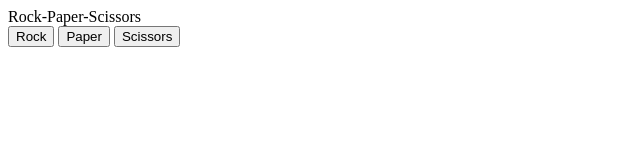
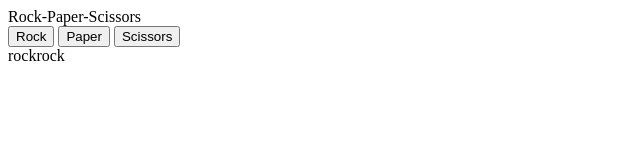
Before and after one commit to Turtlewimp/odin-rock-paper-scissors, a plain HTML site: page index.html in a window 1280 px wide. Both pictures are taken after a click on the button "Rock". Shown: the full height of the page, 0-640 px from the left. Drawn offline with Linux system fonts and the light colour scheme.

Commit message:
Allow div with id #board to change with each click

```diff
--- a/index.html
+++ b/index.html
@@ -17,7 +17,7 @@
     <button id = "scissors">Scissors</button>
 
     <!--Instructions and announcements-->
-    <div></div>
+    <div id = "board"></div>
 
     <script>
         const buttons = document.querySelectorAll('button');
--- a/javascript.js
+++ b/javascript.js
@@ -1,4 +1,6 @@
-//return random rps choice
+//getplayerchoice
+
+
 function getComputerChoice() {
     switch (Math.floor(Math.random() * 3)) {
         case 0:
@@ -12,24 +14,32 @@ function getComputerChoice() {
     }
 }
 
-//function that
-//compares player's choice and computerChoice
-//to determine outcome of a round of rock paper scissors
 function playRound(playerSelection, computerSelection) {
 
+    const div = document.querySelector('#board');
+    div.textContent = playerSelection + computerSelection;
+
+    //console.log(playerSelection);
+    //console.log(computerSelection);
     let playCombo = playerSelection.concat(computerSelection);
 
     //compare for play outcome
     if (playerSelection == computerSelection) {
-        return "tie";
+        return console.log("tie");
     }
     else if (playCombo == "rockscissors" || playCombo == "paperrock" || playCombo == "scissorsrock") {
-        return "win";
+        return console.log("win");
     }
     else {
-        return "lose";
+        return console.log("lose");
     }
+
 }
+
+//when playRound is called
+//what triggers playRound? when a button is clicked
+//when button is clicked
+//playRound is called and takes in keyCode value of button for the playerSelection
 
 /*
 //play 5 rounds of rock paper scissors
@@ -94,6 +104,4 @@ function game() {
 }
 */
 
-//game();
-
 //if game ends, prompt user to play again
```
